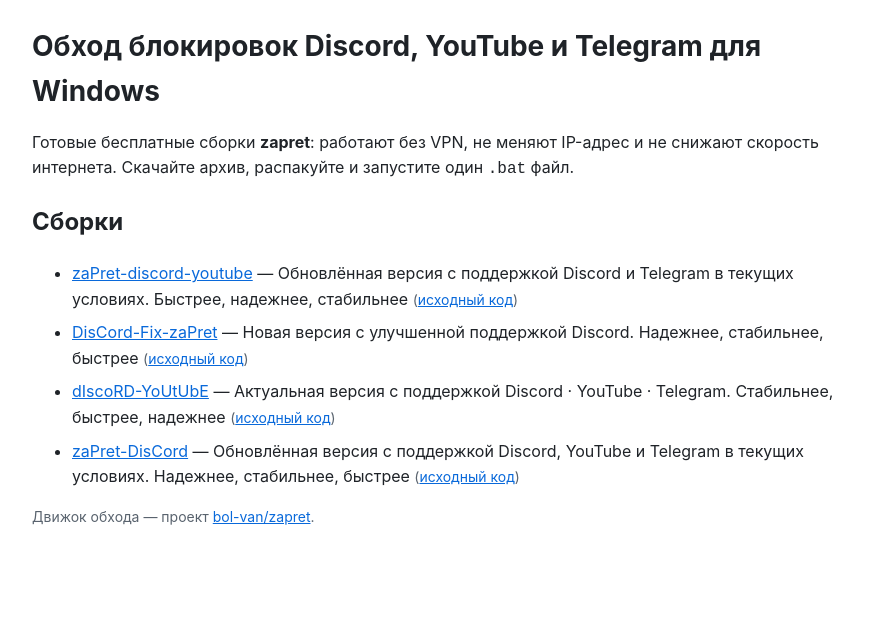
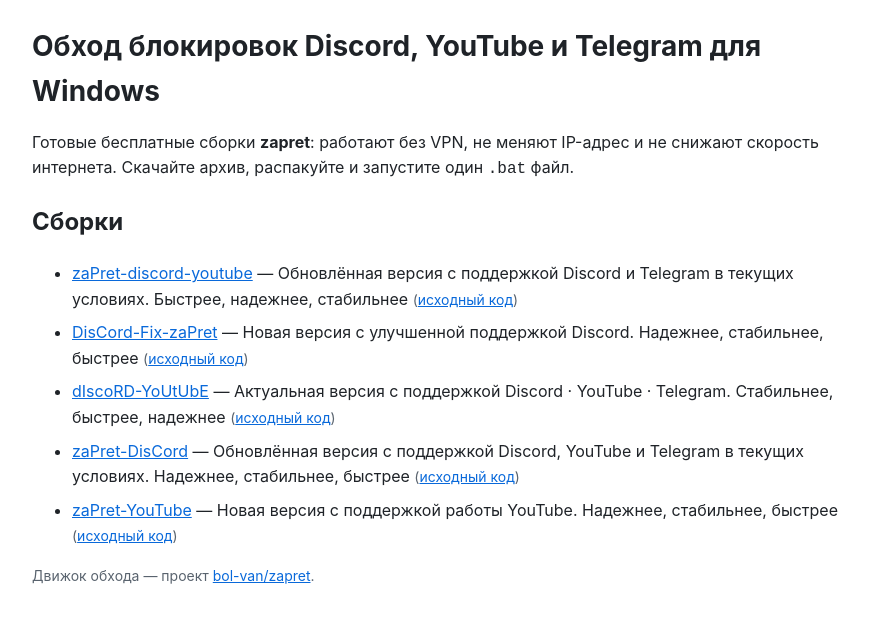
Before and after one commit to Knitkretouch/knitkretouch.github.io, a plain HTML site: page index.html in a window 1280 px wide. Shown: the whole page, without its empty margins (198-1067 px from the left). Drawn offline with Linux system fonts and the light colour scheme.

Commit message:
hub: repo index

```diff
--- a/index.html
+++ b/index.html
@@ -29,6 +29,7 @@
     <li><a href="https://knitkretouch.github.io/DisCord-Fix-zaPret/">DisCord-Fix-zaPret</a> — Новая версия с улучшенной поддержкой Discord. Надежнее, стабильнее, быстрее <span class="meta">(<a href="https://github.com/Knitkretouch/DisCord-Fix-zaPret">исходный код</a>)</span></li>
     <li><a href="https://knitkretouch.github.io/dIscoRD-YoUtUbE/">dIscoRD-YoUtUbE</a> — Актуальная версия с поддержкой Discord · YouTube · Telegram. Стабильнее, быстрее, надежнее <span class="meta">(<a href="https://github.com/Knitkretouch/dIscoRD-YoUtUbE">исходный код</a>)</span></li>
     <li><a href="https://knitkretouch.github.io/zaPret-DisCord/">zaPret-DisCord</a> — Обновлённая версия с поддержкой Discord, YouTube и Telegram в текущих условиях. Надежнее, стабильнее, быстрее <span class="meta">(<a href="https://github.com/Knitkretouch/zaPret-DisCord">исходный код</a>)</span></li>
+    <li><a href="https://knitkretouch.github.io/zaPret-YouTube/">zaPret-YouTube</a> — Новая версия с поддержкой работы YouTube. Надежнее, стабильнее, быстрее <span class="meta">(<a href="https://github.com/Knitkretouch/zaPret-YouTube">исходный код</a>)</span></li>
   </ul>
   <p class="meta">Движок обхода — проект
     <a href="https://github.com/bol-van/zapret">bol-van/zapret</a>.</p>
```
